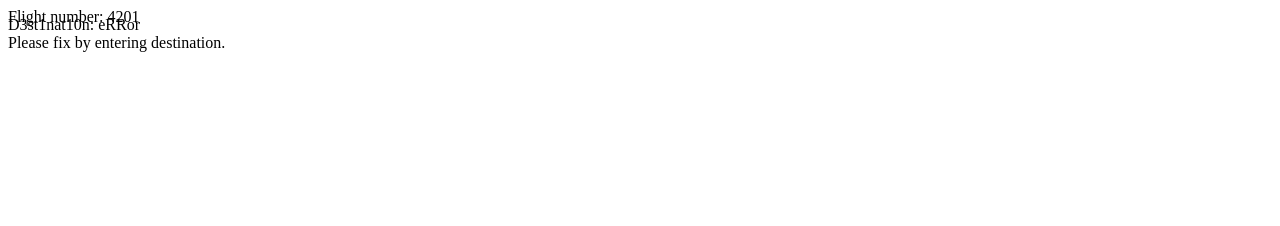
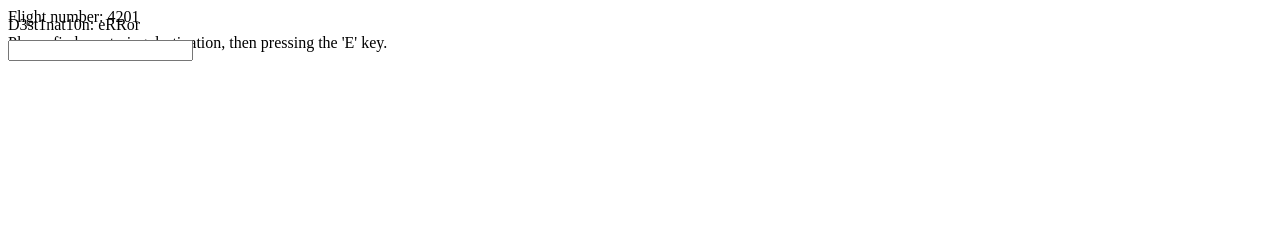
Before and after one commit to sweber620/knowyourelevation, a plain HTML site: page index.html in a window 1280 px wide. Shown: the top 226 px of the page. Drawn offline with Linux system fonts and the light colour scheme.

Commit message:
Update index.html

```diff
--- a/index.html
+++ b/index.html
@@ -9,8 +9,8 @@
   </div>
   <div id="topLeftStuff">
     <text id="flightnum" style="position:fixed;top:1%;left:5;"> Flight number: 4201 </text>
-    <text id="destination" style="position:fixed;top:2%;left:5;"> D3st1nat10n: eRRor <br> Please fix by entering destination. </text>
-    <form onSubmit="input(1);"<input type="text" id="capitalLocation"style="position:fixed;top:5%;left:5;"></input></form>
+    <text id="destination" style="position:fixed;top:2%;left:5;"> D3st1nat10n: eRRor <br> Please fix by entering destination, then pressing the 'E' key.</text>
+    <input type="text" onkeydown="input(1);" id="capitalLocation"style="position:fixed;top:5%;left:5;"></input>
 
 
   </div>
```
